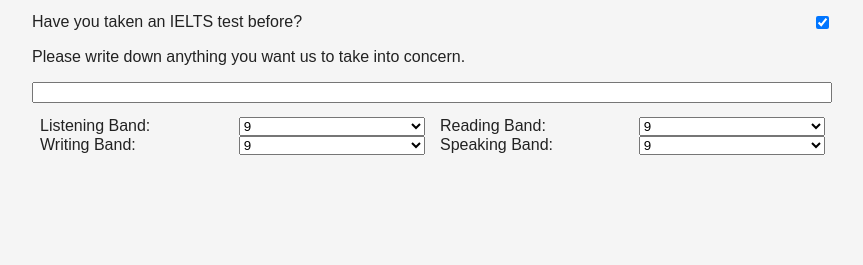
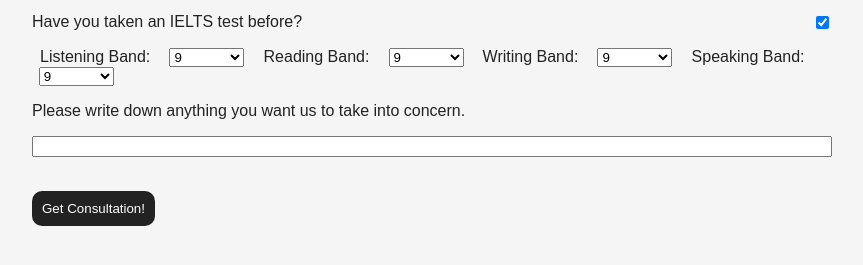
Before and after one commit to Jenguk42/ieltsConsultant, a plain HTML site: page frontend/index.html in a window 1280 px wide. Both pictures are taken after a click on the checkbox "Have you taken an IELTS test before?". Shown: the part 119-384 px from the top of the page, without its empty margins (208-1071 px from the left). Drawn offline with Linux system fonts and the light colour scheme.

Commit message:
show select container if the user has taken test before

```diff
--- a/frontend/index.html
+++ b/frontend/index.html
@@ -19,10 +19,7 @@
 			<input type="checkbox" id="experience">
 		</div>
 
-		<label for="elaboration">Please write down anything you want us to take into concern.</label>
-		<input type="text" id="elaboration">
-
-		<div class="select-container">
+		<div class="select-container" style="display: none;">
 			<label for="bandListening">Listening Band:</label>
 			<select name="bandListening" id="bandListening">
 			  <option value="9">9</option>
@@ -77,11 +74,15 @@
 			</select>
 		</div>
 
+		<label for="elaboration">Please write down anything you want us to take into concern.</label>
+		<input type="text" id="elaboration">
+
+		<button class="button" onclick="startChat()">Get Consultation!</button>
+
 	</div>
 	<div class="chat-container" style="display: none;">
 		<div class="header">
 			<h1>IELTS Consultant</h1>
-			<button class="mode-button" onclick="toggleDarkMode()">Toggle Dark Mode</button>
 		</div>
 		<div class="chat-box" id="chat-box"></div>
 		<input type="text" class="text-input" id="user-input" placeholder="Type your message here...">
--- a/frontend/script.js
+++ b/frontend/script.js
@@ -54,6 +54,17 @@
 // Display a welcome message when the page loads
 displayBotMessage("Welcome! How can I assist you with your IELTS preparation today?");
 
-function toggleDarkMode() {
-    document.body.classList.toggle('dark-mode');
+function startChat() {
+    document.body.classList.toggle('show-chat')
 }
+
+// Show select container if the user has taken an IELTS test before
+const experienceCheckbox = document.getElementById('experience');
+const selectContainer = document.querySelector('.select-container');
+experienceCheckbox.addEventListener('change', function() {
+  if (this.checked) {
+    selectContainer.style.display = 'block';
+  } else {
+    selectContainer.style.display = 'none';
+  }
+});
--- a/frontend/style.css
+++ b/frontend/style.css
@@ -3,11 +3,6 @@
     font-family: sans-serif;
     color: #222222;
     transition: all 0.3s ease-out;
-}
-
-body.dark-mode {
-    background-color: #222222;
-    color: #F5F5F5;
 }
 
 .intro-container {
@@ -110,7 +105,7 @@
     flex: none;
 }
 
-.mode-button {
+.button {
     color: #FFFFFF;
     background-color: #222222;
     border: none;
@@ -122,8 +117,3 @@
     cursor: pointer;
     flex: none;
 }
-
-.mode-button.dark-mode {
-    color: #222222;
-    background-color: #F5F5F5;
-}
```
